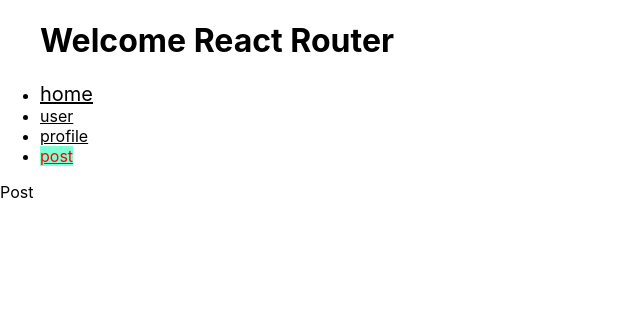
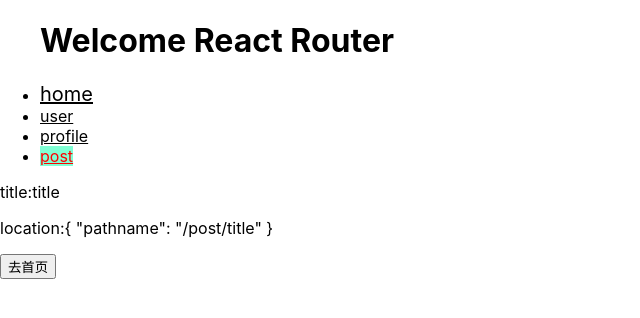
Before and after one commit to lotosv2010/react-router-source, a React (Create React App) app: page /user in a window 1280 px wide. Both pictures are taken after a click on the link "post". Shown: the top 318 px of the page, without its empty margins (0-640 px from the left). Built offline with nearby package versions, Linux system fonts and the light colour scheme.

Commit message:
feat(react-router): hooks 实现

```diff
--- a/src/components/Post.tsx
+++ b/src/components/Post.tsx
@@ -1,9 +1,15 @@
 import React from 'react';
+import {useParams, useHistory, useLocation} from '../lib/react-router-dom';
 
 function Post() {
+  const {title} = useParams();
+  const history = useHistory();
+  const location = useLocation();
   return (
     <div>
-      Post
+      <p>title:{title}</p>
+      <p>location:{JSON.stringify(location, null, 2)}</p>
+      <button onClick={() => history.push('/')}>去首页</button>
     </div>
   );
 }
--- /dev/null
+++ b/src/lib/react-router/hooks.js
@@ -0,0 +1,17 @@
+import {useContext} from 'react';
+import RouterContext from './RouterContext';
+
+export function useParams() {
+  const context = useContext(RouterContext);
+  return context.match?.params;
+}
+
+export function useHistory() {
+  const context = useContext(RouterContext);
+  return context.history;
+}
+
+export function useLocation() {
+  const context = useContext(RouterContext);
+  return context.location;
+}
--- a/src/lib/react-router/index.js
+++ b/src/lib/react-router/index.js
@@ -5,4 +5,5 @@
 export {default as matchPath} from './matchPath';
 export {default as withRouter} from './withRouter';
 export {default as Prompt} from './Prompt';
+export * from './hooks';
 export {default as _RouterContext} from './RouterContext';
```
Also changed, not shown: 2 other files (tests, documents, lock files or other folders).
